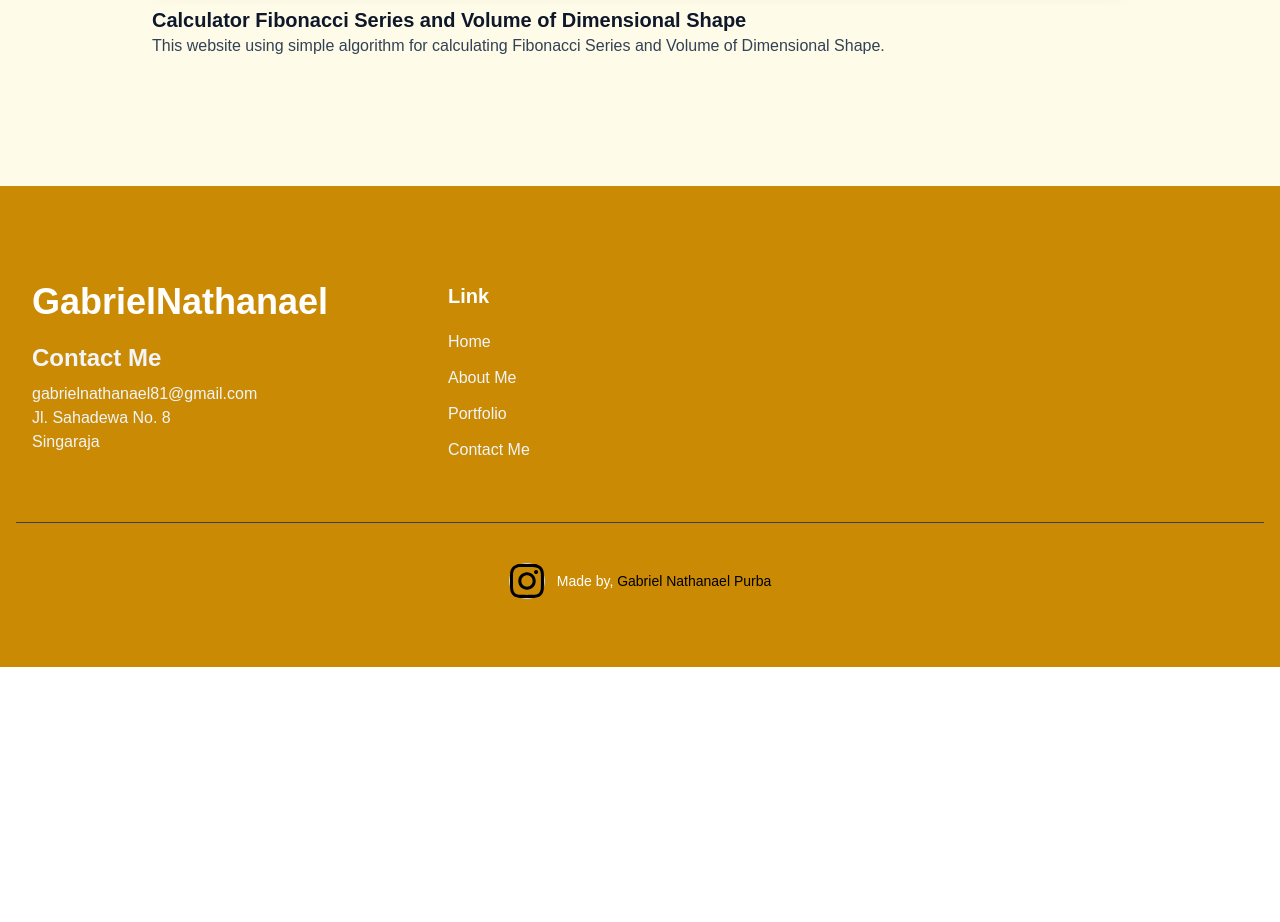
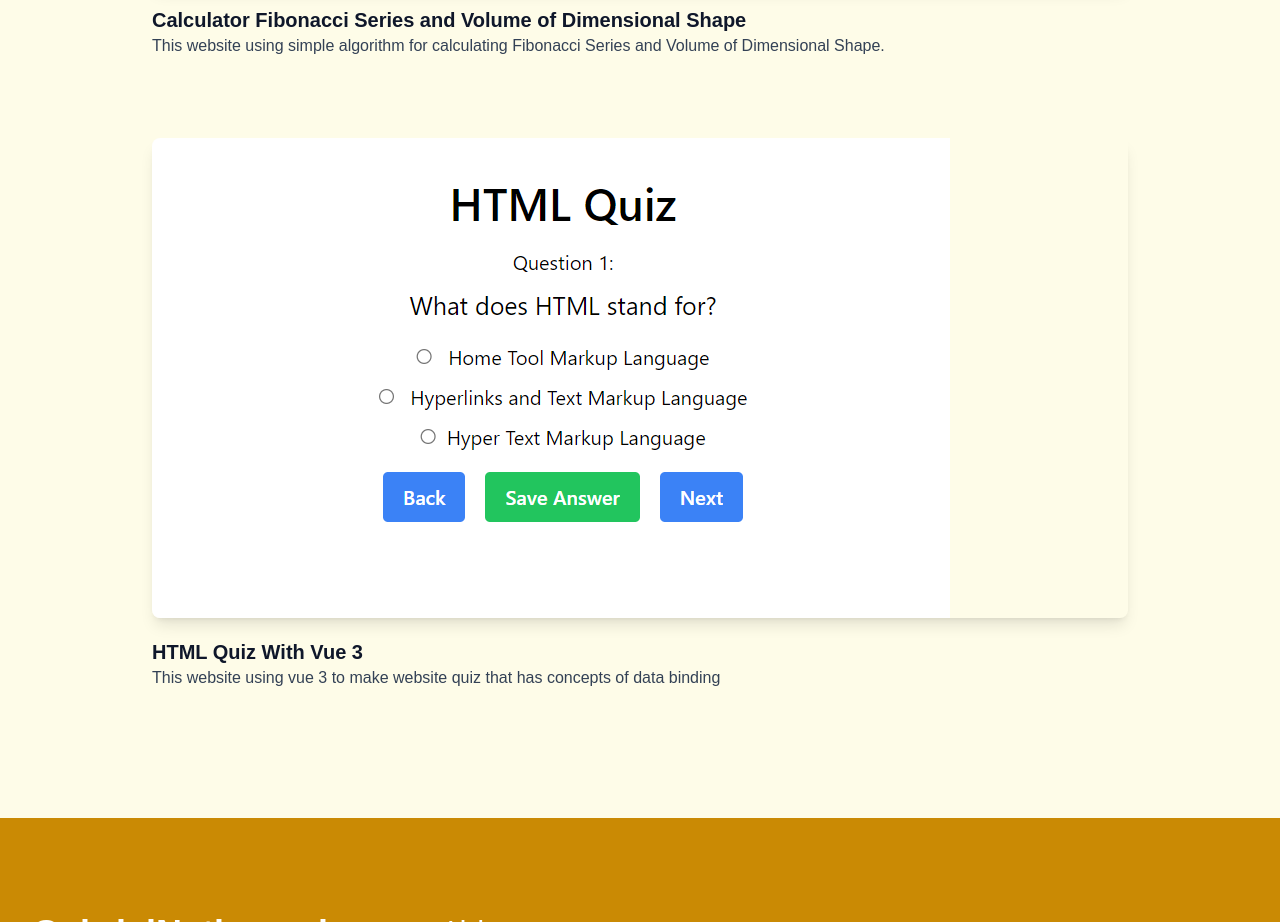
Before and after one commit to GabrielNathanael/WEBSITE_PORTOFOLIO, a website: page index.html in a window 1280 px wide. Shown: the part 2360-3282 px from the top of the page. Before the commit the page ends 3027 px from the top, so only its background shows below. Drawn offline with Linux system fonts and the light colour scheme.

Commit message:
Add files via upload

```diff
--- a/index.html
+++ b/index.html
@@ -128,6 +128,19 @@
                     </p>
                 </div>
             </div>
+            <div class="w-full px-4 flex-wrap justify-center xl:w-10/12 xl:mx-auto">
+                <div class="mb-12 p-4">
+                    <a href="https://gabrielnathanael.github.io/html-quiz-vue/">
+                        <div class="rounded-lg shadow-lg overflow-hidden">
+                        <img src="dist/img/portfolio/project2.PNG" alt="HTML QUIZ WITH VUE 3" width="w-full"/>
+                        </div>
+                    </a>
+                    <h3 class="font-semibold text-xl text-dark mt-5 ">HTML Quiz With Vue 3</h3>
+                    <p class="font-medium text-base text-secondary">
+                        This website using vue 3 to make website quiz that has concepts of data binding
+                    </p>
+                </div>
+            </div>
         </div>
      </section>
      <!-- Portfolio Section End-->
```
